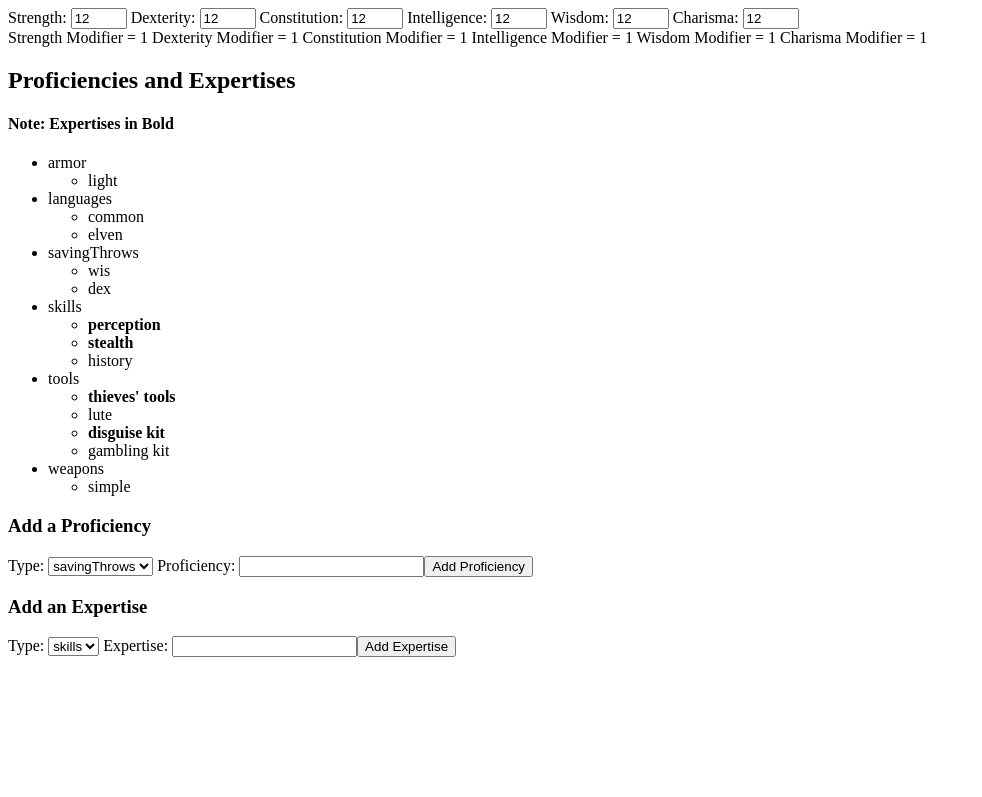
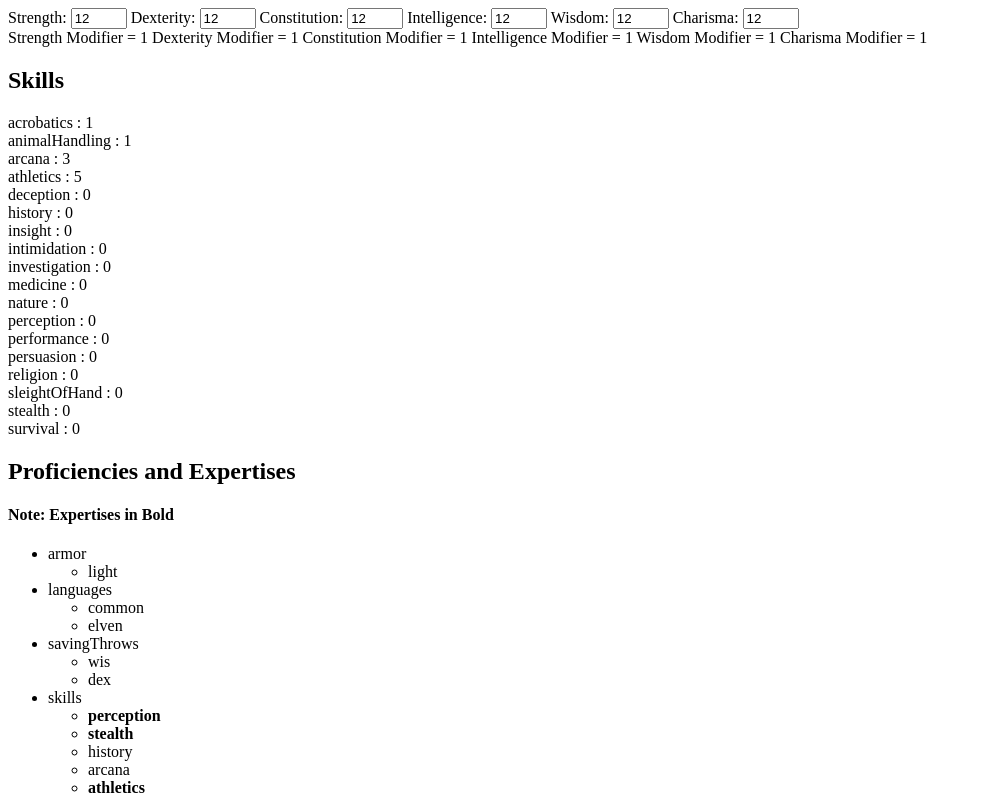
Before and after one commit to cjb3768/TryingAngular, an Angular app in the folder char-sheet-gen/: page / in a window 1280 px wide. Shown: the top 797 px of the page, without its empty margins (0-982 px from the left). Built offline with nearby package versions, Linux system fonts and the light colour scheme.

Commit message:
Updated Skill Component to calculate skill scores, display in html view

```diff
--- a/char-sheet-gen/src/app/app.component.html
+++ b/char-sheet-gen/src/app/app.component.html
@@ -1,4 +1,5 @@
 
 <app-ability-scores></app-ability-scores>
+<app-skills></app-skills>
 <app-proficiencies></app-proficiencies>
 <router-outlet></router-outlet>
--- a/char-sheet-gen/src/app/proficiencies.service.ts
+++ b/char-sheet-gen/src/app/proficiencies.service.ts
@@ -9,7 +9,7 @@ export class ProficienciesService {
 
   proficiencies: ProficiencyList = {
     savingThrows: ['wis','dex'],
-    skills: ['perception','stealth','history'],
+    skills: ['perception','stealth','history','arcana','athletics'],
     weapons: ['simple'],
     armor: ['light'],
     tools: ['thieves\' tools','lute','disguise kit','gambling kit'],
@@ -17,7 +17,7 @@ export class ProficienciesService {
   };
 
   expertises: ExpertiseList = {
-    skills: ['stealth','perception'],
+    skills: ['stealth','perception','athletics'],
     tools: ['thieves\' tools','disguise kit']
   };
 
--- a/char-sheet-gen/src/app/skills/skills.component.html
+++ b/char-sheet-gen/src/app/skills/skills.component.html
@@ -1,3 +1,6 @@
-<p>
-  skills works!
-</p>
+<h2>Skills</h2>
+
+
+<div *ngFor="let skill of skills | keyvalue">
+  {{skill.key}} : {{skill.value}}
+</div>
--- a/char-sheet-gen/src/app/skills/skills.component.ts
+++ b/char-sheet-gen/src/app/skills/skills.component.ts
@@ -1,4 +1,8 @@
 import { Component, OnInit } from '@angular/core';
+
+import { AbilityScoresService } from '../ability-scores.service';
+import { ProficienciesService } from '../proficiencies.service';
+import { SkillList } from '../skill-list';
 
 @Component({
   selector: 'app-skills',
@@ -7,9 +11,33 @@ import { Component, OnInit } from '@angular/core';
 })
 export class SkillsComponent implements OnInit {
 
-  constructor() { }
+  skills: SkillList = {
+    acrobatics: this.calculateSkillModifier('acrobatics', 'str'),
+    animalHandling: this.calculateSkillModifier('animalHandling', 'wis'),
+    arcana: this.calculateSkillModifier('arcana','int'),
+    athletics: this.calculateSkillModifier('athletics','str'),
+    deception: 0,
+    history: 0,
+    insight: 0,
+    intimidation: 0,
+    investigation: 0,
+    medicine: 0,
+    nature: 0,
+    perception: 0,
+    performance: 0,
+    persuasion: 0,
+    religion: 0,
+    sleightOfHand: 0,
+    stealth: 0,
+    survival: 0
+  };
+
+  constructor(private abilityScoresService: AbilityScoresService, private proficienciesService: ProficienciesService) { }
 
   ngOnInit() {
   }
 
+  calculateSkillModifier(skillName: string, abilityName: string) : number {
+    return this.abilityScoresService.modifiers[abilityName] + this.proficienciesService.calculateProficiencyBonus('skills', skillName);
+  }
 }
```
